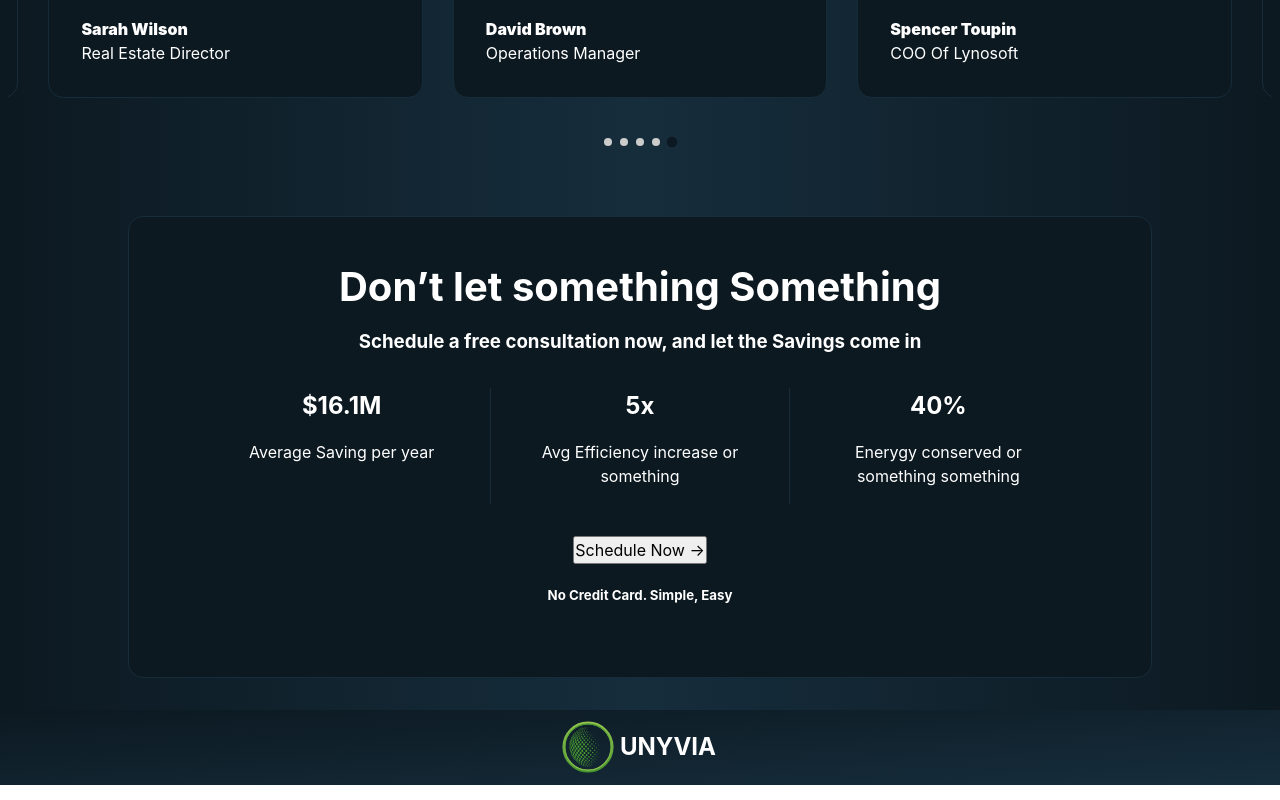
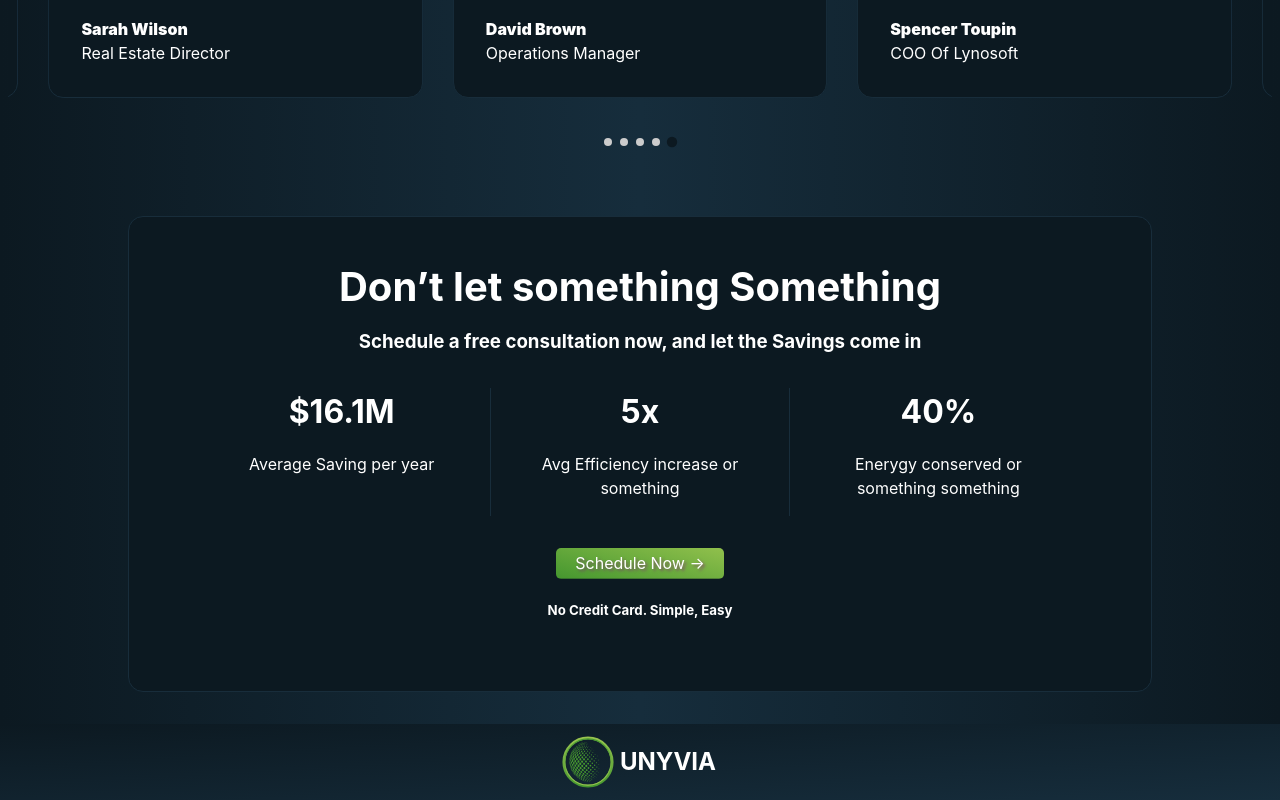
Before and after one commit to SpenyT/unyvia-website, a React (Vite) app: page / in a window 1280 px wide. Shown: the part 2026-2826 px from the top of the page. Built offline with nearby package versions, Linux system fonts and the light colour scheme.

Commit message:
Edit CTA

```diff
--- a/src/styles/pageStyles/home/cta.css
+++ b/src/styles/pageStyles/home/cta.css
@@ -5,7 +5,7 @@
     justify-content: center;
     text-align: center;
     align-items: center;
-    width: 100vw;
+    width: 75vw;
 
 
 }
@@ -16,6 +16,7 @@
     border: 1.5px solid var(--unyvia_navy3);
     padding:3rem 6rem;
     width:80%;
+    max-width: 200rem;
     border-radius: 15px;
 }
 
@@ -56,7 +57,7 @@
 
 .cta-metric h2{
 
-
+    font-size: 2rem;
     margin: 0;
 }
 
@@ -159,9 +160,27 @@ p.metric-text{
     margin: 0 2rem 0 2rem;
 }
 
+.cta-button button{
+    display: flex;
+    position: relative;
+    justify-content: center;
+    align-items: center;
+    padding: 0.2em 1.2em;
+    color: white;
+    border-radius: 5px;
+    background: linear-gradient(15deg, var(--unyvia_green), var(--unyvia_lightgreen), var(--unyvia_green)) no-repeat;
+    outline: none;
+    cursor: pointer;
+    border: none;
+    text-shadow: 2px 2px 3px rgb(136 0 136 / 50%);
+    background-size: 300%;
+    background-position: left center;
+    transition: all 0.2s ease-in-out;
+}
+
 
 @media screen and (max-width: 1024px) {
-    .cta-container {
+    /* .cta-container {
         margin: 1rem 2rem 2rem 2rem;
     }
 
@@ -176,7 +195,7 @@ p.metric-text{
 
     .vertical_divider {
         margin: 0 1rem 0 1rem;
-    }
+    } */
 }
 
 /* Mobile landscape and small tablets */
```
